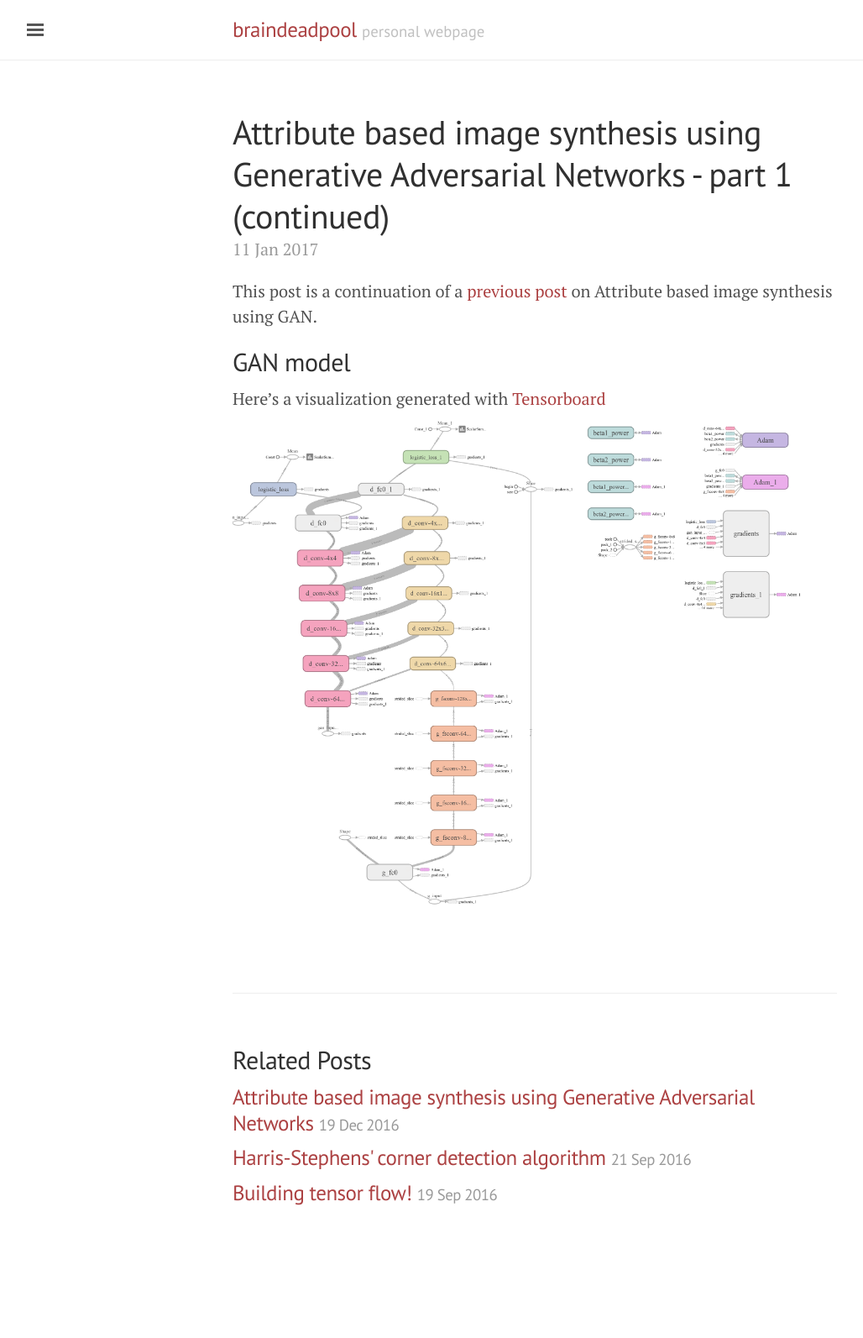
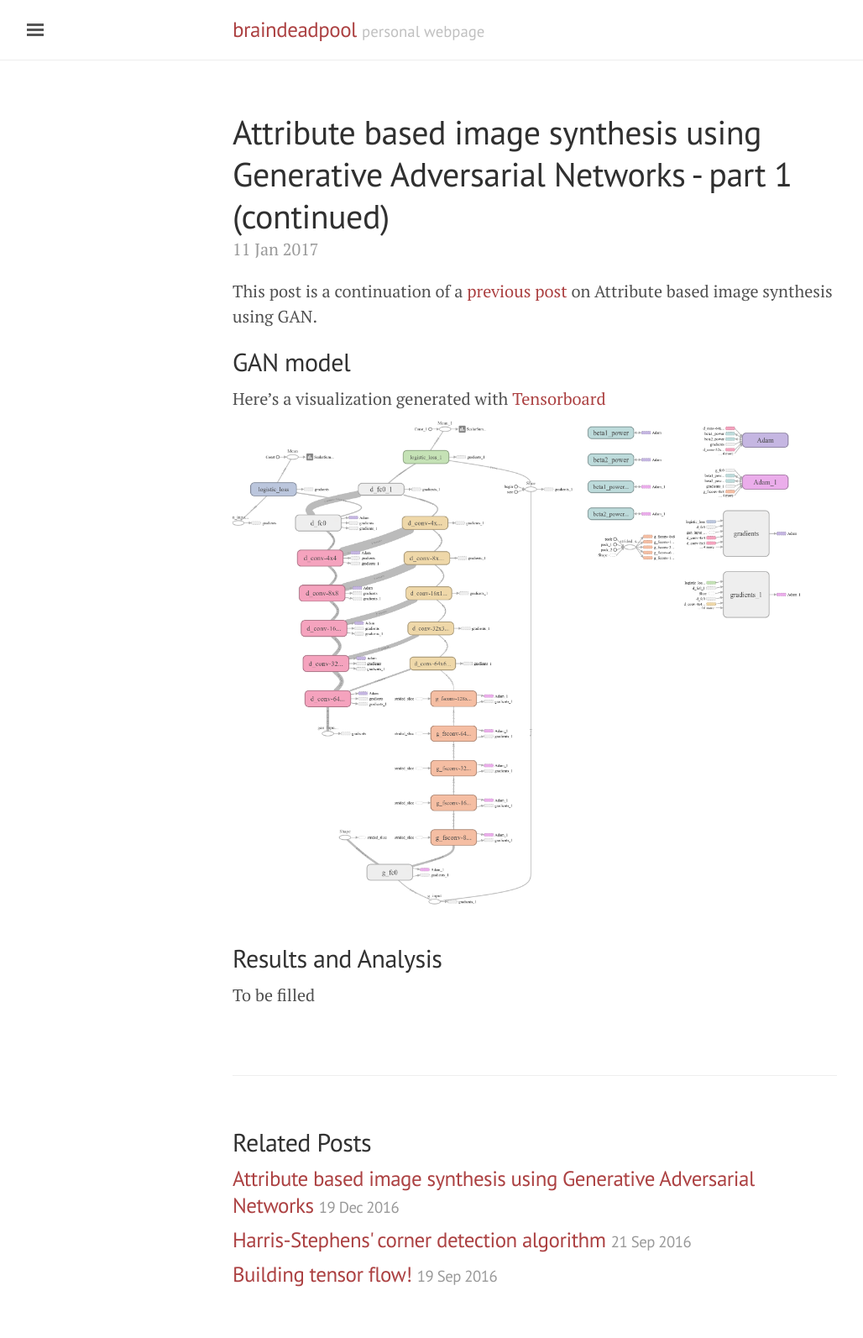
Before and after one commit to braindeadpool/braindeadpool.github.io_old, a Jekyll site: the page built from _posts/2017-01-11-image-synthesis-gan-1.md, in a window 1280 px wide. Shown: the whole page at 84% size, without its empty margins (3-1031 px from the left). Built offline with Jekyll 4.4.1, drawn with Linux system fonts in a browser that asks for light colours; before the commit the page ends 1496 px from its top, so only the background shows below that.

Commit message:
added new post

```diff
--- a/_posts/2017-01-11-image-synthesis-gan-1.md
+++ b/_posts/2017-01-11-image-synthesis-gan-1.md
@@ -11,3 +11,7 @@ GAN model
 ---------
 Here's a visualization generated with [Tensorboard](https://www.tensorflow.org/versions/master/how_tos/summaries_and_tensorboard/)
 ![GAN visualization]({{ site.baseurl }}/public/ganmodel1_tensorboard.png)
+
+Results and Analysis
+--------------------
+To be filled
```
